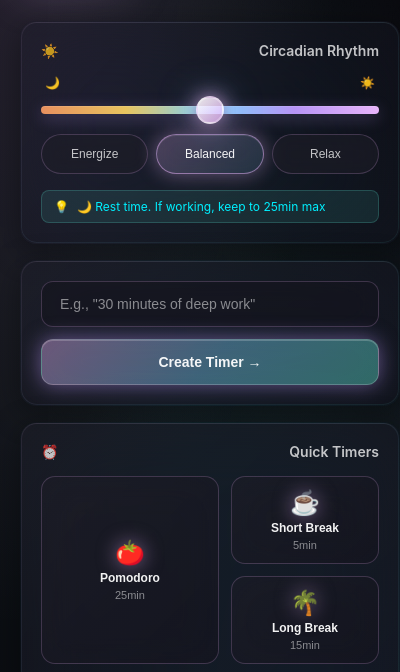
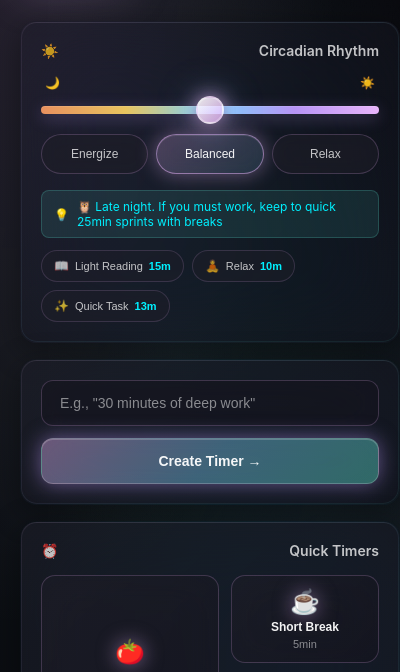
Before and after one commit to PrettySailorSoldier/chronosphere, a browser extension: page popup.html in a window 400 px wide. Shown: the part 105-777 px from the top of the page. Drawn offline with Linux system fonts and the light colour scheme.

Commit message:
feat: Add dynamic suggested task cards to the popup.

```diff
--- a/popup.css
+++ b/popup.css
@@ -178,7 +178,36 @@ body::after {
   opacity: 0.7;
 }
 
+/* Subtle glass reflection shimmer */
+.glass-card::after {
+  content: '';
+  position: absolute;
+  top: 0;
+  left: -100%;
+  width: 50%;
+  height: 100%;
+  background: linear-gradient(
+    90deg,
+    transparent 0%,
+    rgba(255, 255, 255, 0.03) 50%,
+    transparent 100%
+  );
+  transform: skewX(-15deg);
+  pointer-events: none;
+  z-index: 1;
+  opacity: 0;
+  transition: opacity 0.3s ease;
+}
 
+.glass-card:hover::after {
+  opacity: 1;
+  animation: subtle-shine 1.5s ease-out forwards;
+}
+
+@keyframes subtle-shine {
+  0% { left: -100%; }
+  100% { left: 150%; }
+}
 
 .glass-card:hover {
   transform: translateY(-2px);
@@ -378,6 +407,45 @@ body::after {
     padding: 8px 12px;
     border-radius: 8px;
     border: 1px solid rgba(94, 234, 212, 0.2);
+}
+
+/* Suggested Task Cards */
+.suggested-tasks {
+    display: flex;
+    gap: 8px;
+    margin-top: 12px;
+    flex-wrap: wrap;
+}
+
+.suggested-task {
+    display: flex;
+    align-items: center;
+    gap: 6px;
+    padding: 8px 12px;
+    background: rgba(30, 30, 40, 0.5);
+    border: 1px solid rgba(232, 180, 250, 0.15);
+    border-radius: 20px;
+    font-size: 11px;
+    color: var(--text-soft);
+    cursor: pointer;
+    transition: all 0.25s ease;
+    white-space: nowrap;
+}
+
+.suggested-task:hover {
+    background: rgba(232, 180, 250, 0.15);
+    border-color: rgba(232, 180, 250, 0.4);
+    color: var(--text-glow);
+    transform: translateY(-1px);
+}
+
+.suggested-task .task-icon {
+    font-size: 12px;
+}
+
+.suggested-task .task-time {
+    color: var(--iris-teal);
+    font-weight: 600;
 }
 
 /* ═══════════════════════════════════════════════════
--- a/popup.html
+++ b/popup.html
@@ -47,6 +47,11 @@
       <div class="circadian-recommendation">
         <span class="rec-icon">💡</span>
         <span class="rec-text" id="circadianRec">Loading recommendations...</span>
+      </div>
+
+      <!-- Dynamic Suggested Task Cards -->
+      <div class="suggested-tasks" id="suggestedTasks">
+        <!-- Populated dynamically by JS -->
       </div>
     </section>
 
--- a/popup.js
+++ b/popup.js
@@ -106,46 +106,134 @@ function updateCircadianRec() {
   document.getElementById('circadianIcon').textContent = pattern.icon;
   document.getElementById('circadianLabel').textContent = pattern.msg;
 
-  // Update Recommendation Text with smarter suggestions
   // Apply multiplier based on CURRENT user energy setting
   const multiplier = ENERGY_MULTIPLIERS[state.userEnergy];
   const recommendedMinutes = Math.round((pattern.duration / 60) * multiplier);
 
-  // Generate smart task suggestions based on time and energy
+  // Generate detailed productivity tips based on actual time
   let suggestion = '';
 
-  if (pattern.energy === 'high') {
-    // Peak focus times - suggest deep work
-    if (hour >= 9 && hour <= 11) {
-      suggestion = `💡 Peak focus window! Try ${recommendedMinutes}min deep work sessions`;
-    } else if (hour >= 16 && hour <= 17) {
-      suggestion = `⚡ Second wind! Perfect for ${recommendedMinutes}min creative tasks`;
-    } else {
-      suggestion = `🎯 High energy! Try ${recommendedMinutes}min focused work`;
-    }
-  } else if (pattern.energy === 'medium') {
-    // Medium energy - suggest moderate tasks
-    if (hour === 12) {
-      suggestion = `🍽️ Lunch time! Consider ${recommendedMinutes}min light tasks or breaks`;
-    } else if (hour >= 15 && hour <= 15) {
-      suggestion = `📈 Recovering energy. Try ${recommendedMinutes}min moderate tasks`;
-    } else if (hour >= 18 && hour <= 21) {
-      suggestion = `🌆 Evening mode. ${recommendedMinutes}min sessions work well now`;
-    } else {
-      suggestion = `⚖️ Balanced energy. ${recommendedMinutes}min sessions recommended`;
-    }
-  } else {
-    // Low energy - suggest rest or light tasks
-    if (hour >= 22 || hour <= 4) {
-      suggestion = `🌙 Rest time. If working, keep to ${recommendedMinutes}min max`;
-    } else if (hour >= 13 && hour <= 14) {
-      suggestion = `😴 Post-lunch dip. Short ${recommendedMinutes}min sessions or take a break`;
-    } else {
-      suggestion = `✨ Low energy. Light ${recommendedMinutes}min tasks or rest`;
-    }
+  // Early Morning (5-7am)
+  if (hour >= 5 && hour <= 7) {
+    suggestion = `🌅 Morning routine time. Start with ${recommendedMinutes}min planning or light tasks before peak focus`;
+  }
+  // Morning Peak (8-11am)
+  else if (hour >= 8 && hour <= 11) {
+    suggestion = `🧠 Peak cognitive time! Tackle complex problems, writing, or coding in ${recommendedMinutes}min blocks`;
+  }
+  // Lunch Transition (12pm)
+  else if (hour === 12) {
+    suggestion = `🍽️ Take a proper break. Light ${recommendedMinutes}min tasks only - save deep work for later`;
+  }
+  // Post-Lunch Dip (1-2pm)
+  else if (hour >= 13 && hour <= 14) {
+    suggestion = `😴 Natural energy dip. Try ${recommendedMinutes}min of admin tasks, emails, or take a power nap`;
+  }
+  // Afternoon Recovery (3pm)
+  else if (hour === 15) {
+    suggestion = `📈 Energy returning. Good for ${recommendedMinutes}min collaborative work or meetings`;
+  }
+  // Second Wind (4-5pm)
+  else if (hour >= 16 && hour <= 17) {
+    suggestion = `⚡ Second wind! Great for ${recommendedMinutes}min creative tasks, brainstorming, or finishing projects`;
+  }
+  // Evening Work (6-7pm)
+  else if (hour >= 18 && hour <= 19) {
+    suggestion = `🌆 Evening focus. ${recommendedMinutes}min sessions for wrapping up or personal projects`;
+  }
+  // Evening Wind Down (8-9pm)
+  else if (hour >= 20 && hour <= 21) {
+    suggestion = `🌙 Winding down. Light ${recommendedMinutes}min tasks - avoid screens if possible`;
+  }
+  // Pre-Sleep (10-11pm)
+  else if (hour >= 22 && hour <= 23) {
+    suggestion = `✨ Rest time approaching. Only essential ${recommendedMinutes}min tasks - protect your sleep`;
+  }
+  // Night Owl (12am-4am)
+  else if (hour >= 0 && hour <= 4) {
+    suggestion = `🦉 Late night. If you must work, keep to quick ${recommendedMinutes}min sprints with breaks`;
+  }
+  // Default fallback
+  else {
+    suggestion = `💡 Try ${recommendedMinutes}min focused sessions based on your current energy`;
   }
 
   document.getElementById('circadianRec').textContent = suggestion;
+
+  // Generate suggested task cards based on time and energy
+  renderSuggestedTasks(hour, recommendedMinutes);
+}
+
+function renderSuggestedTasks(hour, baseMinutes) {
+  const container = document.getElementById('suggestedTasks');
+  container.innerHTML = '';
+
+  // Define task suggestions based on time of day
+  let tasks = [];
+
+  // Morning (5-11am) - Productive tasks
+  if (hour >= 5 && hour <= 11) {
+    tasks = [
+      { icon: '🧠', name: 'Deep Work', minutes: baseMinutes },
+      { icon: '✍️', name: 'Writing', minutes: Math.round(baseMinutes * 0.8) },
+      { icon: '📋', name: 'Planning', minutes: Math.round(baseMinutes * 0.5) }
+    ];
+  }
+  // Lunch (12pm) - Light tasks
+  else if (hour === 12) {
+    tasks = [
+      { icon: '📧', name: 'Emails', minutes: 15 },
+      { icon: '🚶', name: 'Walk Break', minutes: 10 },
+      { icon: '📖', name: 'Reading', minutes: 20 }
+    ];
+  }
+  // Post-lunch dip (1-2pm) - Recovery
+  else if (hour >= 13 && hour <= 14) {
+    tasks = [
+      { icon: '😴', name: 'Power Nap', minutes: 20 },
+      { icon: '📧', name: 'Admin Tasks', minutes: baseMinutes },
+      { icon: '🎧', name: 'Light Work', minutes: Math.round(baseMinutes * 0.7) }
+    ];
+  }
+  // Afternoon (3-5pm) - Second wind
+  else if (hour >= 15 && hour <= 17) {
+    tasks = [
+      { icon: '💡', name: 'Creative Work', minutes: baseMinutes },
+      { icon: '🤝', name: 'Collaboration', minutes: 30 },
+      { icon: '🎯', name: 'Finish Tasks', minutes: Math.round(baseMinutes * 0.6) }
+    ];
+  }
+  // Evening (6-9pm) - Wind down
+  else if (hour >= 18 && hour <= 21) {
+    tasks = [
+      { icon: '📝', name: 'Review Day', minutes: 15 },
+      { icon: '📚', name: 'Learning', minutes: baseMinutes },
+      { icon: '🧘', name: 'Mindfulness', minutes: 10 }
+    ];
+  }
+  // Night (10pm-4am) - Rest focused
+  else {
+    tasks = [
+      { icon: '📖', name: 'Light Reading', minutes: 15 },
+      { icon: '🧘', name: 'Relax', minutes: 10 },
+      { icon: '✨', name: 'Quick Task', minutes: Math.round(baseMinutes * 0.5) }
+    ];
+  }
+
+  // Render task cards
+  tasks.forEach(task => {
+    const card = document.createElement('button');
+    card.className = 'suggested-task';
+    card.innerHTML = `
+      <span class="task-icon">${task.icon}</span>
+      <span class="task-name">${task.name}</span>
+      <span class="task-time">${task.minutes}m</span>
+    `;
+    card.addEventListener('click', () => {
+      createTimer(task.minutes, task.name);
+    });
+    container.appendChild(card);
+  });
 }
 
 // ═══════════════════════════════════════════════════
```
